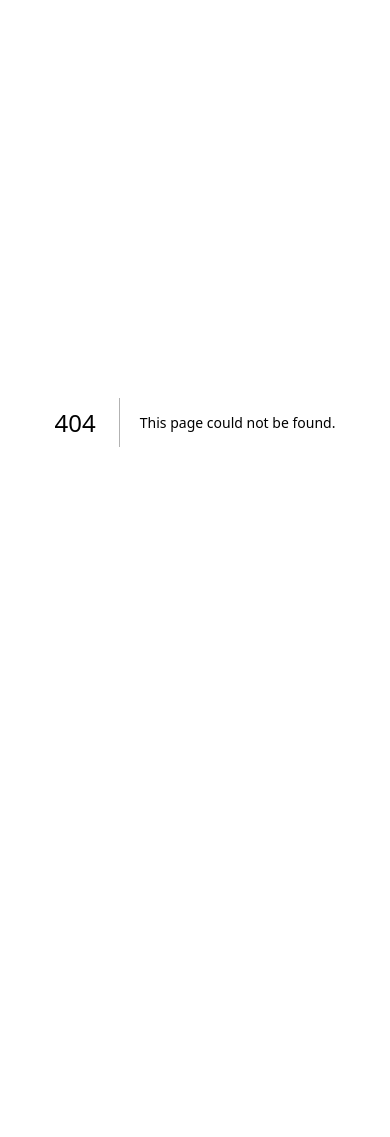
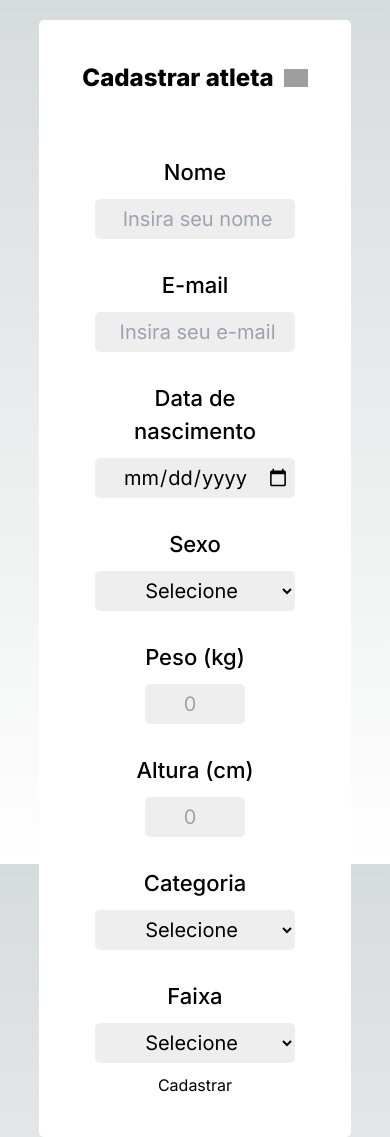
Before and after one commit to ToGatherGroup/front-sensei, a Next.js app: page /atleta/cadastrar in a window 390 px wide. Before the commit this address had no page. Before the commit the page ends 844 px from the top, so only its background shows below. Built offline with nearby package versions, Linux system fonts and the light colour scheme; grey boxes are pictures that could not be loaded.

Commit message:
Initializing Cadastro Atleta

```diff
--- /dev/null
+++ b/src/app/atleta/cadastrar/page.tsx
@@ -0,0 +1,13 @@
+import styles from "./cadastrarAtleta.module.css";
+import FormAtleta from "@/app/components/form_atleta";
+
+type Props = {};
+const CadastrarAtleta = (props: Props) => {
+  return (
+    <div>
+      <FormAtleta />
+    </div>
+  );
+};
+
+export default CadastrarAtleta;
--- /dev/null
+++ b/src/app/components/form_atleta/index.module.css
@@ -0,0 +1,147 @@
+.container {
+  height: 100vh;
+  display: flex;
+  margin: auto 0;
+
+  align-items: center;
+  justify-content: center;
+}
+
+.content {
+  align-self: center;
+  min-width: fit-content;
+  max-width: 700px;
+  background-color: white;
+  margin: 0 auto;
+  border-radius: 5px;
+  padding: 40px;
+}
+
+.title {
+  display: flex;
+  gap: 10px;
+  justify-content: center;
+  align-items: center;
+  padding-bottom: 40px;
+  font-weight: 800;
+  font-size: 24px;
+}
+
+.form {
+  display: flex;
+  align-items: center;
+  flex-direction: column;
+}
+
+.inputRow {
+  margin: 10px auto;
+  box-sizing: border-box;
+}
+
+.inputRow label {
+  display: inline-block;
+  width: 200px;
+  text-align: center;
+  font-size: 18px;
+  font-weight: 500;
+}
+
+.inputRow input,
+.inputRow textarea,
+.inputRow select {
+  background-color: #eee;
+  width: 300px;
+  padding: 5px;
+  padding-left: 10px;
+  border-radius: 5px;
+}
+
+.textareaRow {
+  display: flex;
+  align-items: center;
+}
+
+.inputRow input[type="number"] {
+  width: 100px;
+  margin: 0 200px 0 0;
+}
+
+/* Tablet */
+@media (max-width: 700px) {
+  .content {
+    max-width: 80%;
+  }
+
+  .inputRow {
+    display: flex;
+    gap: 10px;
+    flex: 1 1 0px;
+  }
+
+  .inputRow label {
+    width: 165px;
+    font-weight: 500;
+  }
+
+  .inputRow input,
+  .inputRow select {
+    width: 200px;
+  }
+
+  .inputRow input[type="number"] {
+    margin-right: 50px;
+    margin-left: 50px;
+  }
+}
+
+/* Mobile */
+@media (max-width: 450px) {
+  .container {
+    display: block;
+  }
+
+  .content {
+    background-color: rgb(255, 255, 255);
+    padding-left: 10px;
+    padding-right: 10px;
+    width: 80%;
+    margin: 20px auto;
+  }
+
+  .inputRow {
+    display: flex;
+    flex-direction: column;
+    justify-content: center;
+
+    align-items: center;
+  }
+
+  .inputRow input,
+  .inputRow textarea,
+  .inputRow select {
+    width: 200px;
+    font-size: 20px;
+    height: 2em;
+  }
+
+  .inputRow label {
+    font-size: 22px;
+    margin: 0 auto;
+    margin-top: 10px;
+    margin-bottom: 0px;
+  }
+
+  .inputRow input[type="number"] {
+    margin: 0 auto;
+  }
+
+  .inputRow *::placeholder,
+  .inputRow input[type="date"],
+  .inputRow select {
+    text-align: center;
+  }
+
+  .inputRow select {
+    text-align-last: center;
+  }
+}
--- /dev/null
+++ b/src/app/components/form_atleta/index.tsx
@@ -0,0 +1,108 @@
+import styles from "./index.module.css";
+import Image from "next/image";
+
+const FormAtleta = () => {
+  return (
+    <div className={styles.container}>
+      <div className={styles.content}>
+        <div className={styles.title}>
+          <h1>Cadastrar atleta</h1>
+          <Image
+            src="/icons/person_24x24.png"
+            alt="Ícone de cadastro"
+            width={24}
+            height={24}
+          />
+        </div>
+        <form className={styles.form}>
+          <div className={styles.inputRow}>
+            <label htmlFor="name">Nome</label>
+            <input
+              type="text"
+              name="name"
+              id="name"
+              placeholder="Insira seu nome"
+            />
+          </div>
+
+          <div className={styles.inputRow}>
+            <label htmlFor="email">E-mail</label>
+            <input
+              type="email"
+              name="email"
+              id="email"
+              placeholder="Insira seu e-mail"
+            />
+          </div>
+
+          <div className={styles.inputRow}>
+            <label htmlFor="birthdate">Data de nascimento</label>
+            <input type="date" name="birthdate" id="birthdate" />
+          </div>
+
+          <div className={styles.inputRow}>
+            <label htmlFor="sex">Sexo</label>
+            <select name="sex" id="sex" defaultValue="">
+              <option value="" disabled hidden>
+                Selecione
+              </option>
+              <option value="male">Masculino</option>
+              <option value="female">Feminino</option>
+              <option value="other">Outro</option>
+            </select>
+          </div>
+
+          <div className={styles.inputRow}>
+            <label htmlFor="weight">Peso (kg)</label>
+            <input type="number" name="weight" id="weight" placeholder={"0"} />
+          </div>
+
+          <div className={styles.inputRow}>
+            <label htmlFor="height">Altura (cm)</label>
+            <input type="number" name="height" id="height" placeholder={"0"} />
+          </div>
+
+          <div className={styles.inputRow}>
+            <label htmlFor="category">Categoria</label>
+            <select name="category" id="category" defaultValue="">
+              <option value="" disabled hidden>
+                Selecione
+              </option>
+              <option value="branca">Sub 9</option>
+              <option value="cinza">Sub 11</option>
+              <option value="azulClaro">Sub 13</option>
+              <option value="azulEscuro">Sub 15</option>
+              <option value="amarela">Sub 18</option>
+              <option value="laranja">Adulto</option>
+            </select>
+          </div>
+
+          <div className={styles.inputRow}>
+            <label htmlFor="faixa">Faixa</label>
+            <select name="faixa" id="faixa" defaultValue="">
+              <option value="" disabled hidden>
+                Selecione
+              </option>
+              <option value="branca">Branca</option>
+              <option value="cinza">Cinza</option>
+              <option value="azulClaro">Azul claro</option>
+              <option value="azulEscuro">Azul escuro</option>
+              <option value="amarela">Amarela</option>
+              <option value="laranja">Laranja</option>
+              <option value="verde">Verde</option>
+              <option value="roxa">Roxa</option>
+              <option value="marrom">Marrom</option>
+              <option value="preta">Preta</option>
+              <option value="coral">Coral</option>
+              <option value="vermelha">Vermelha</option>
+            </select>
+          </div>
+
+          <input type="submit" value="Cadastrar" className="btnSubmit" />
+        </form>
+      </div>
+    </div>
+  );
+};
+
+export default FormAtleta;
```
Also changed, not shown: src/app/atleta/cadastrar/cadastrarAtleta.module.css (added).
